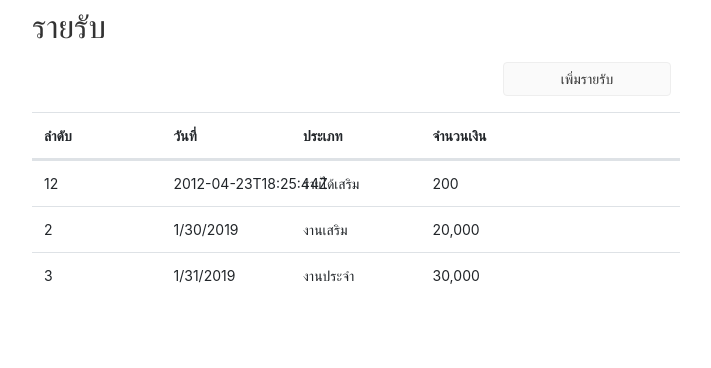
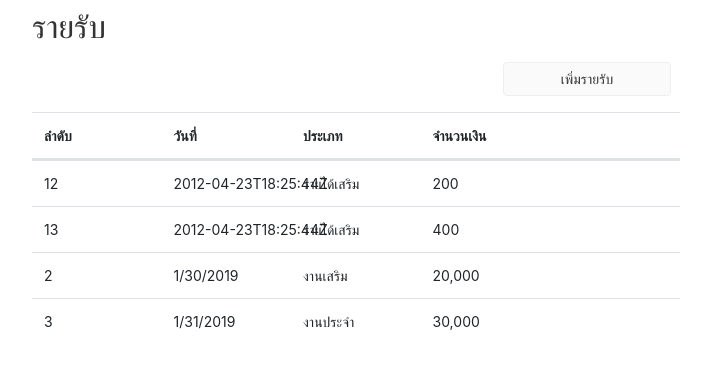
Before and after one commit to sasathornari/ODD, an Angular app: page / in a window 1280 px wide. Shown: the top 368 px of the page, without its empty margins (53-764 px from the left). Built offline with nearby package versions, Linux system fonts and the light colour scheme.

Commit message:
Get data

```diff
--- a/src/app/pages/income/income.component.html
+++ b/src/app/pages/income/income.component.html
@@ -16,7 +16,7 @@
             </tr>
         </thead>
         <tbody>
-            <tr>
+            <tr *ngFor="let income of incomes">
                 <td>{{income.id}}</td>
                 <td>{{income.date}}</td>
                 <td>{{income.incomeNameGroupId}}</td>
--- a/src/app/pages/income/income.component.ts
+++ b/src/app/pages/income/income.component.ts
@@ -11,16 +11,23 @@ export class IncomeComponent implements OnInit {
 
   constructor(private modalService: BsModalService) { }
   modalRef: BsModalRef;
-  income: Income;
+  incomes: Income[];
 
   ngOnInit() {
-    this.income = {
+    this.incomes = [{
       id: 12,
       incomeGroupId: 2,
       incomeNameGroupId: "รายได้เสริม",
       amount: 200,
       date: "2012-04-23T18:25:44Z"
-    }
+    },
+    {
+      id: 13,
+      incomeGroupId: 2,
+      incomeNameGroupId: "รายได้เสริม",
+      amount: 400,
+      date: "2012-04-23T18:25:44Z"
+    }]
   }
 
   openModal(template: TemplateRef<any>) {
```
